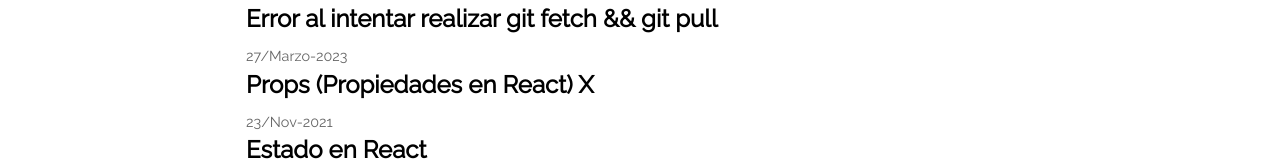
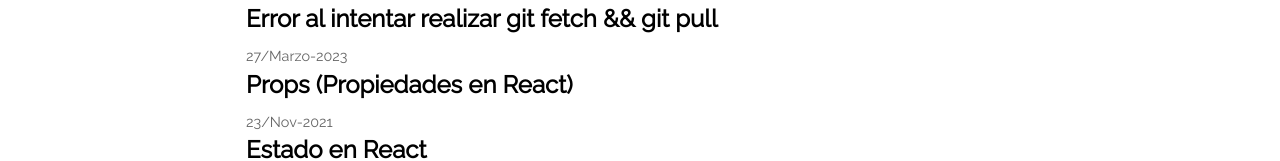
Before and after one commit to Allislove/myportfolio, a React (Create React App) app: page /blog in a window 1280 px wide. Shown: the part 201-362 px from the top of the page. Built offline with nearby package versions, Linux system fonts and the light colour scheme.

Commit message:
fix the post title

```diff
--- a/src/components/views/posts/posts.js
+++ b/src/components/views/posts/posts.js
@@ -79,7 +79,7 @@ function Posts() {
           href="/blog/react-props"
         >
           <div>
-            <h2>Props (Propiedades en React) X</h2>
+            <h2>Props (Propiedades en React)</h2>
             <div className="meta">
               <time dateTime="2021-11-23T23:14:00Z">23/Nov-2021</time>
             </div>
```
